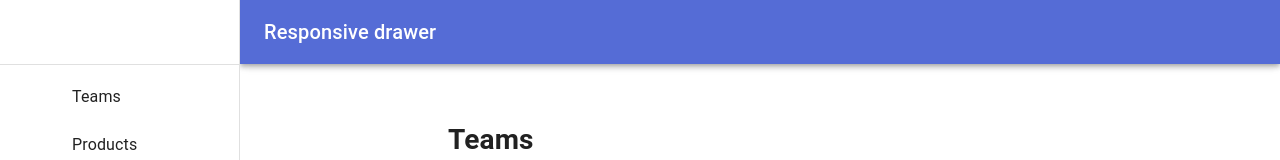
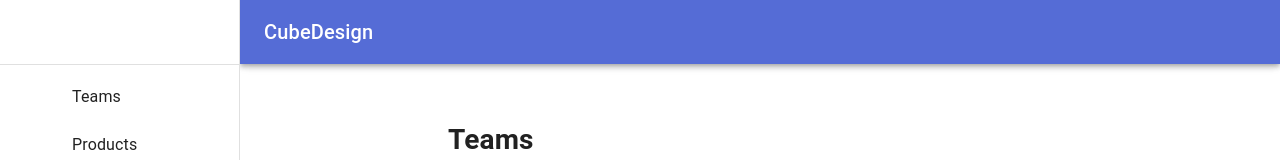
Before and after one commit to Yuri-M-Dias/mockup-web, a React (Create React App) app: page /teams/1 in a window 1280 px wide. Shown: the top 160 px of the page. Built offline with nearby package versions, Linux system fonts and the light colour scheme.

Commit message:
Allows hot-reloading

```diff
--- a/src/index.js
+++ b/src/index.js
@@ -19,3 +19,5 @@ ReactDOM.render(
 // unregister() to register() below. Note this comes with some pitfalls.
 // Learn more about service workers: https://bit.ly/CRA-PWA
 serviceWorker.unregister()
+
+if (module.hot) module.hot.accept()
--- a/src/routes.js
+++ b/src/routes.js
@@ -188,7 +188,7 @@ const Routes = props => {
                 <MenuIcon />
               </IconButton>
               <Typography variant="h6" noWrap>
-                Responsive drawer
+                CubeDesign
               </Typography>
             </Toolbar>
           </AppBar>
```
Also changed, not shown: src/pages/Orders.js (added), src/pages/Products.js (added), src/pages/Teams.js (added).
